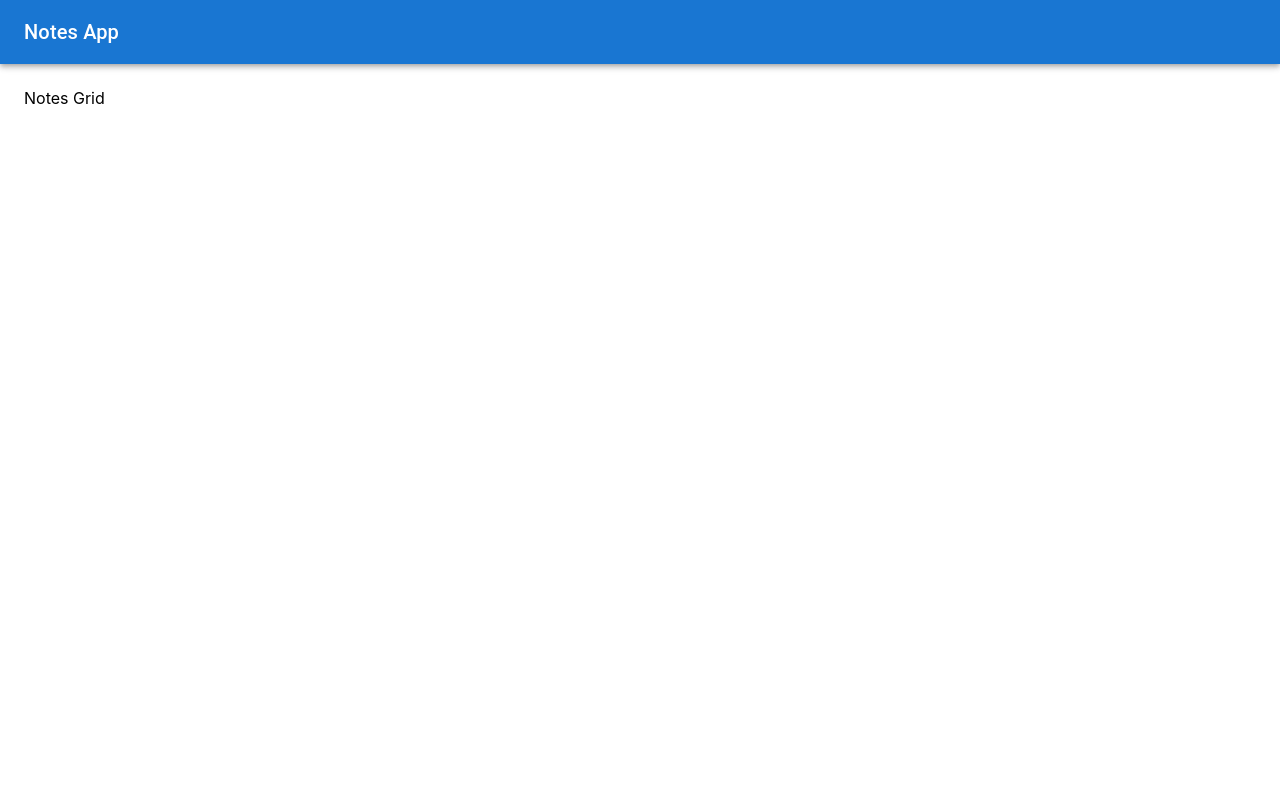
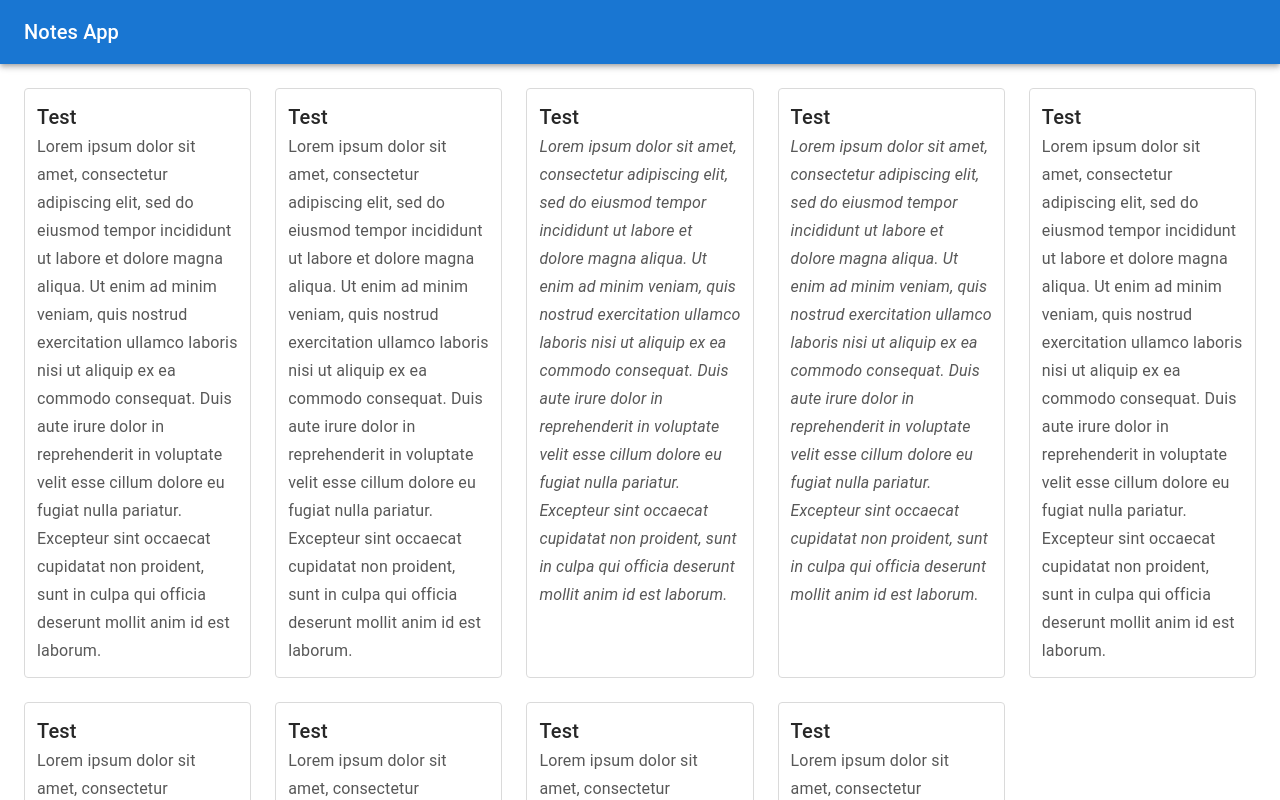
Before and after one commit to MatiasAnas/notes-ui, a React (Create React App) app: page / in a window 1280 px wide. Built offline with nearby package versions, Linux system fonts and the light colour scheme.

Commit message:
feat: created mocked notes grid

```diff
--- /dev/null
+++ b/src/styles/colors.module.scss
@@ -0,0 +1,4 @@
+$borders-color: rgb(218, 218, 218);
+
+$gray: rgb(88, 88, 88);
+$black: rgb(39, 39, 39);
--- /dev/null
+++ b/src/types/notes.ts
@@ -0,0 +1,9 @@
+export type Note = {
+  id: number;
+  title: string;
+  content: string;
+  bold: boolean;
+  italic: boolean;
+  createdAt?: string;
+  updatedAt?: string;
+};
--- /dev/null
+++ b/src/views/Notes/components/NoteCard/index.tsx
@@ -0,0 +1,24 @@
+import Box from '@mui/material/Box';
+import Typography from '@mui/material/Typography';
+
+import { NoteCardProps } from './types';
+import styles from './styles.module.scss';
+import { Note } from '../../../../types/notes';
+
+const NoteCard = ({ note }: NoteCardProps) => {
+  const getContentClassName = ({ bold, italic }: Partial<Note>): string =>
+    `${styles.content} ${bold && styles.bold} ${italic && styles.italic}`;
+
+  return (
+    <Box className={styles.container}>
+      <Typography variant="h6" className={styles.title}>
+        {note.title}
+      </Typography>
+      <Typography variant="subtitle1" className={getContentClassName(note)}>
+        {note.content}
+      </Typography>
+    </Box>
+  );
+};
+
+export default NoteCard;
--- /dev/null
+++ b/src/views/Notes/components/NoteCard/styles.module.scss
@@ -0,0 +1,23 @@
+@import 'styles/colors.module.scss';
+
+.container {
+  border: 1px solid $borders-color;
+  border-radius: 4px;
+  padding: 12px;
+}
+
+.title {
+  color: $black;
+}
+
+.content {
+  color: $gray;
+}
+
+.bold {
+  font-weight: 600;
+}
+
+.italic {
+  font-style: italic;
+}
--- /dev/null
+++ b/src/views/Notes/components/NoteCard/types.ts
@@ -0,0 +1,5 @@
+import { Note } from '../../../../types/notes';
+
+export type NoteCardProps = {
+  note: Note;
+};
--- a/src/views/Notes/index.tsx
+++ b/src/views/Notes/index.tsx
@@ -1,9 +1,94 @@
 import Box from '@mui/material/Box';
+
+import { Note } from '../../types/notes';
+
+import NoteCard from './components/NoteCard';
 
 import styles from './styles.module.scss';
 
+const NOTES: Note[] = [
+  {
+    id: 0,
+    title: 'Test',
+    content:
+      'Lorem ipsum dolor sit amet, consectetur adipiscing elit, sed do eiusmod tempor incididunt ut labore et dolore magna aliqua. Ut enim ad minim veniam, quis nostrud exercitation ullamco laboris nisi ut aliquip ex ea commodo consequat. Duis aute irure dolor in reprehenderit in voluptate velit esse cillum dolore eu fugiat nulla pariatur. Excepteur sint occaecat cupidatat non proident, sunt in culpa qui officia deserunt mollit anim id est laborum.',
+    bold: false,
+    italic: false,
+  },
+  {
+    id: 1,
+    title: 'Test',
+    content:
+      'Lorem ipsum dolor sit amet, consectetur adipiscing elit, sed do eiusmod tempor incididunt ut labore et dolore magna aliqua. Ut enim ad minim veniam, quis nostrud exercitation ullamco laboris nisi ut aliquip ex ea commodo consequat. Duis aute irure dolor in reprehenderit in voluptate velit esse cillum dolore eu fugiat nulla pariatur. Excepteur sint occaecat cupidatat non proident, sunt in culpa qui officia deserunt mollit anim id est laborum.',
+    bold: true,
+    italic: false,
+  },
+  {
+    id: 2,
+    title: 'Test',
+    content:
+      'Lorem ipsum dolor sit amet, consectetur adipiscing elit, sed do eiusmod tempor incididunt ut labore et dolore magna aliqua. Ut enim ad minim veniam, quis nostrud exercitation ullamco laboris nisi ut aliquip ex ea commodo consequat. Duis aute irure dolor in reprehenderit in voluptate velit esse cillum dolore eu fugiat nulla pariatur. Excepteur sint occaecat cupidatat non proident, sunt in culpa qui officia deserunt mollit anim id est laborum.',
+    bold: false,
+    italic: true,
+  },
+  {
+    id: 3,
+    title: 'Test',
+    content:
+      'Lorem ipsum dolor sit amet, consectetur adipiscing elit, sed do eiusmod tempor incididunt ut labore et dolore magna aliqua. Ut enim ad minim veniam, quis nostrud exercitation ullamco laboris nisi ut aliquip ex ea commodo consequat. Duis aute irure dolor in reprehenderit in voluptate velit esse cillum dolore eu fugiat nulla pariatur. Excepteur sint occaecat cupidatat non proident, sunt in culpa qui officia deserunt mollit anim id est laborum.',
+    bold: true,
+    italic: true,
+  },
+  {
+    id: 4,
+    title: 'Test',
+    content:
+      'Lorem ipsum dolor sit amet, consectetur adipiscing elit, sed do eiusmod tempor incididunt ut labore et dolore magna aliqua. Ut enim ad minim veniam, quis nostrud exercitation ullamco laboris nisi ut aliquip ex ea commodo consequat. Duis aute irure dolor in reprehenderit in voluptate velit esse cillum dolore eu fugiat nulla pariatur. Excepteur sint occaecat cupidatat non proident, sunt in culpa qui officia deserunt mollit anim id est laborum.',
+    bold: false,
+    italic: false,
+  },
+  {
+    id: 5,
+    title: 'Test',
+    content:
+      'Lorem ipsum dolor sit amet, consectetur adipiscing elit, sed do eiusmod tempor incididunt ut labore et dolore magna aliqua. Ut enim ad minim veniam, quis nostrud exercitation ullamco laboris nisi ut aliquip ex ea commodo consequat. Duis aute irure dolor in reprehenderit in voluptate velit esse cillum dolore eu fugiat nulla pariatur. Excepteur sint occaecat cupidatat non proident, sunt in culpa qui officia deserunt mollit anim id est laborum.',
+    bold: false,
+    italic: false,
+  },
+  {
+    id: 6,
+    title: 'Test',
+    content:
+      'Lorem ipsum dolor sit amet, consectetur adipiscing elit, sed do eiusmod tempor incididunt ut labore et dolore magna aliqua. Ut enim ad minim veniam, quis nostrud exercitation ullamco laboris nisi ut aliquip ex ea commodo consequat. Duis aute irure dolor in reprehenderit in voluptate velit esse cillum dolore eu fugiat nulla pariatur. Excepteur sint occaecat cupidatat non proident, sunt in culpa qui officia deserunt mollit anim id est laborum.',
+    bold: false,
+    italic: false,
+  },
+  {
+    id: 7,
+    title: 'Test',
+    content:
+      'Lorem ipsum dolor sit amet, consectetur adipiscing elit, sed do eiusmod tempor incididunt ut labore et dolore magna aliqua. Ut enim ad minim veniam, quis nostrud exercitation ullamco laboris nisi ut aliquip ex ea commodo consequat. Duis aute irure dolor in reprehenderit in voluptate velit esse cillum dolore eu fugiat nulla pariatur. Excepteur sint occaecat cupidatat non proident, sunt in culpa qui officia deserunt mollit anim id est laborum.',
+    bold: false,
+    italic: false,
+  },
+  {
+    id: 8,
+    title: 'Test',
+    content:
+      'Lorem ipsum dolor sit amet, consectetur adipiscing elit, sed do eiusmod tempor incididunt ut labore et dolore magna aliqua. Ut enim ad minim veniam, quis nostrud exercitation ullamco laboris nisi ut aliquip ex ea commodo consequat. Duis aute irure dolor in reprehenderit in voluptate velit esse cillum dolore eu fugiat nulla pariatur. Excepteur sint occaecat cupidatat non proident, sunt in culpa qui officia deserunt mollit anim id est laborum.',
+    bold: false,
+    italic: false,
+  },
+];
+
 const Notes = () => {
-  return <Box className={styles.container}>Notes Grid</Box>;
+  return (
+    <Box className={styles.container}>
+      {NOTES.map((note: Note) => (
+        <NoteCard key={note.id} note={note} />
+      ))}
+    </Box>
+  );
 };
 
 export default Notes;
--- a/src/views/Notes/styles.module.scss
+++ b/src/views/Notes/styles.module.scss
@@ -1,5 +1,9 @@
 @import 'styles/sizes.module.scss';
 
 .container {
+  display: grid;
+  grid-template-columns: repeat(5, 1fr);
+  gap: 24px;
+  grid-auto-flow: row;
   padding: $default-route-padding;
 }
```
